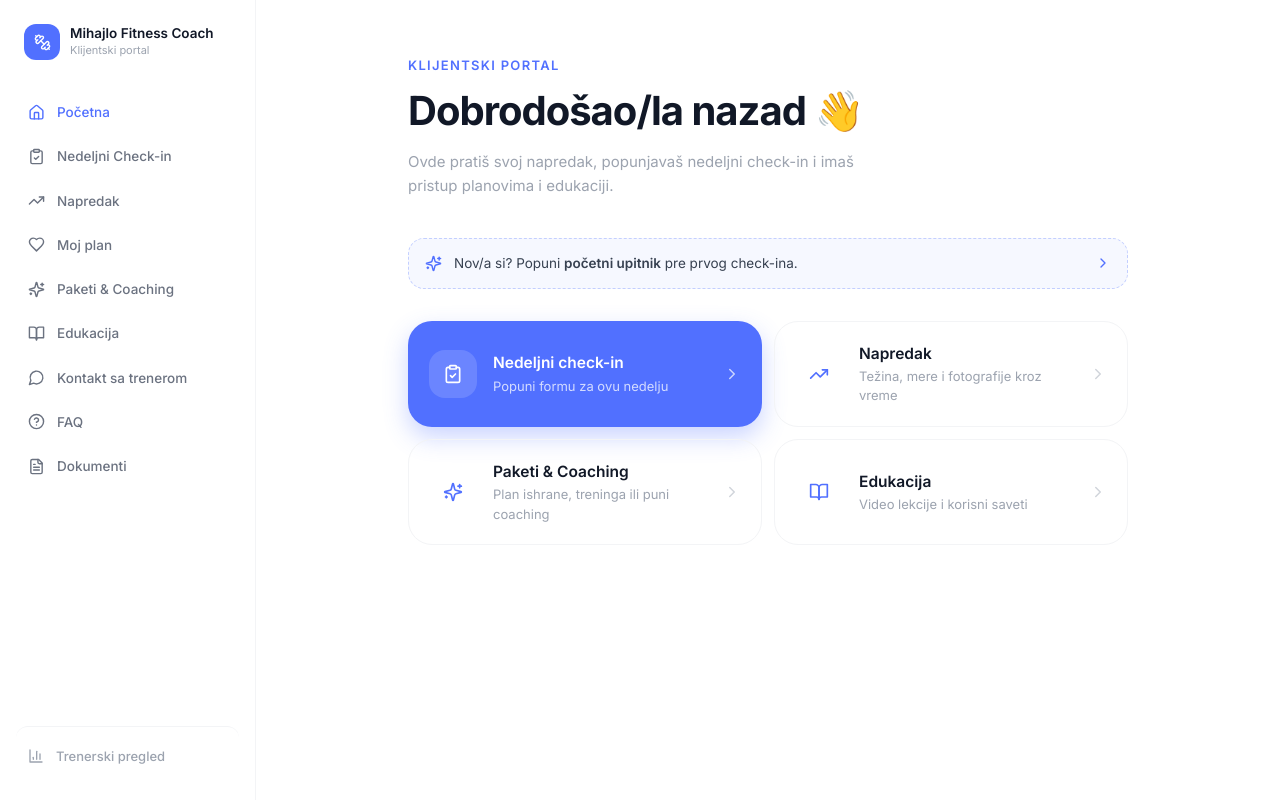
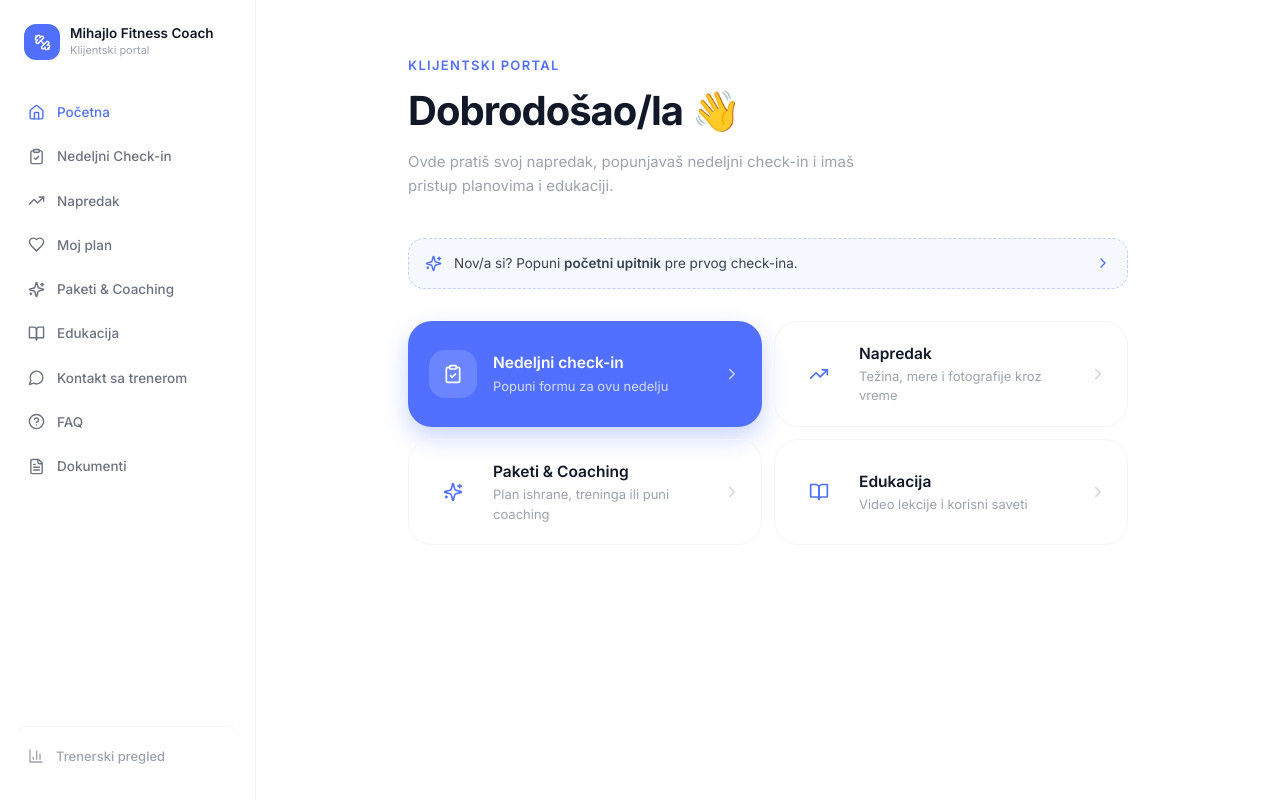
Before and after one commit to mihajlo-fitness/mihajlo-fitness-portal, a Next.js app: page / in a window 1280 px wide. Built offline with nearby package versions, Linux system fonts and the light colour scheme.

Commit message:
Promenjen Instagram handle i tekst na pocetnoj

```diff
--- a/app/page.js
+++ b/app/page.js
@@ -21,7 +21,7 @@ export default function HomePage() {
         Klijentski portal
       </p>
       <h1 className="text-[32px] md:text-[40px] leading-[1.15] font-bold text-gray-900 tracking-tight mb-4">
-        Dobrodošao/la nazad 👋
+        Dobrodošao/la 👋
       </h1>
       <p className="text-[15px] text-gray-400 leading-relaxed mb-10 max-w-md">
         Ovde pratiš svoj napredak, popunjavaš nedeljni check-in i imaš pristup planovima i edukaciji.
--- a/lib/config.js
+++ b/lib/config.js
@@ -1,5 +1,5 @@
 // 👉 Promeni ovde kad promeniš Instagram korisničko ime.
-export const INSTAGRAM_HANDLE = "mihajlo.fitness";
+export const INSTAGRAM_HANDLE = "mihajlofitness";
 export const INSTAGRAM_URL = `https://instagram.com/${INSTAGRAM_HANDLE}`;
 
 // Email na koji stižu obaveštenja o novim check-inovima, zahtevima i porukama.
```
